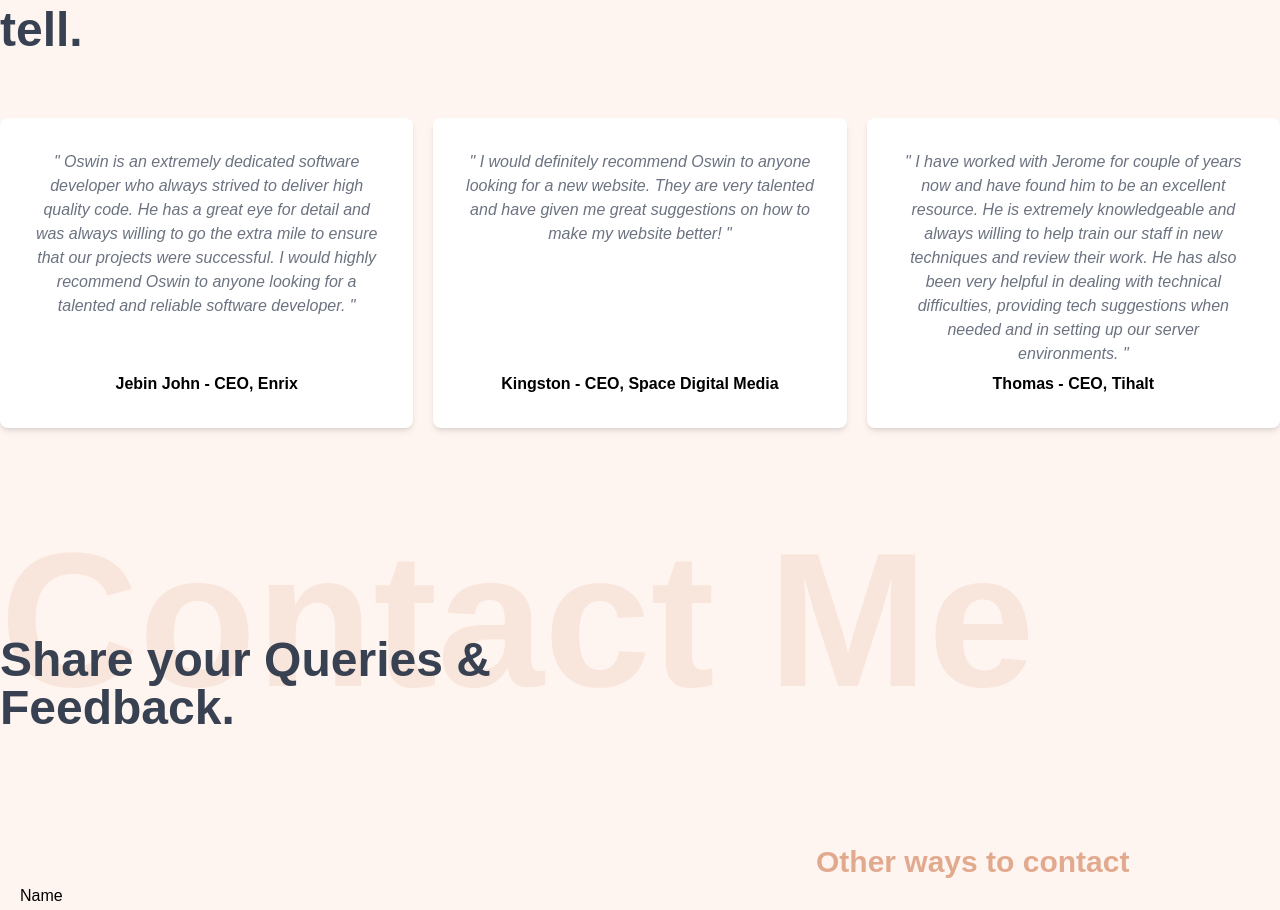
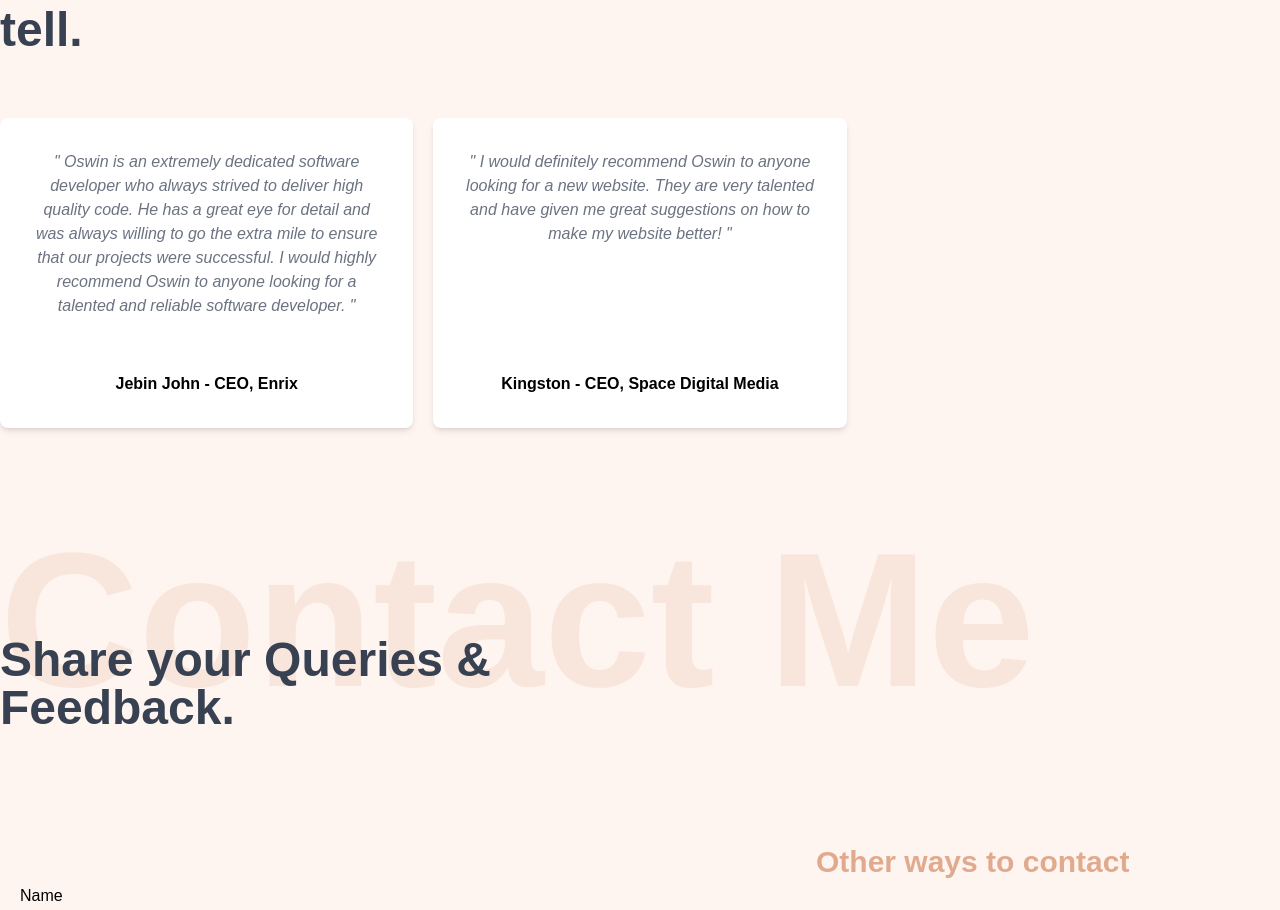
Before and after one commit to oswin-jerome/portfolio_oswin, a Next.js app: page / in a window 1280 px wide. Shown: the part 3865-4775 px from the top of the page. Built offline with nearby package versions, Linux system fonts and the light colour scheme.

Commit message:
feedback

```diff
--- a/components/feedback.tsx
+++ b/components/feedback.tsx
@@ -13,12 +13,12 @@
       name: "Kingston - CEO, Space Digital Media",
       message: "I would definitely recommend Oswin to anyone looking for a new website. They are very talented and have given me great suggestions on how to make my website better!",
     },
-    {
-      id: 3,
-      name: "Thomas - CEO, Tihalt",
-      message:
-        "I have worked with Jerome for couple of years now and have found him to be an excellent resource. He is extremely knowledgeable and always willing to help train our staff in new techniques and review their work. He has also been very helpful in dealing with technical difficulties, providing tech suggestions when needed and in setting up our server environments.",
-    },
+    // {
+    //   id: 3,
+    //   name: "Thomas - CEO, Tihalt",
+    //   message:
+    //     "I have worked with Jerome for couple of years now and have found him to be an excellent resource. He is extremely knowledgeable and always willing to help train our staff in new techniques and review their work. He has also been very helpful in dealing with technical difficulties, providing tech suggestions when needed and in setting up our server environments.",
+    // },
   ];
   //
   return (
```
